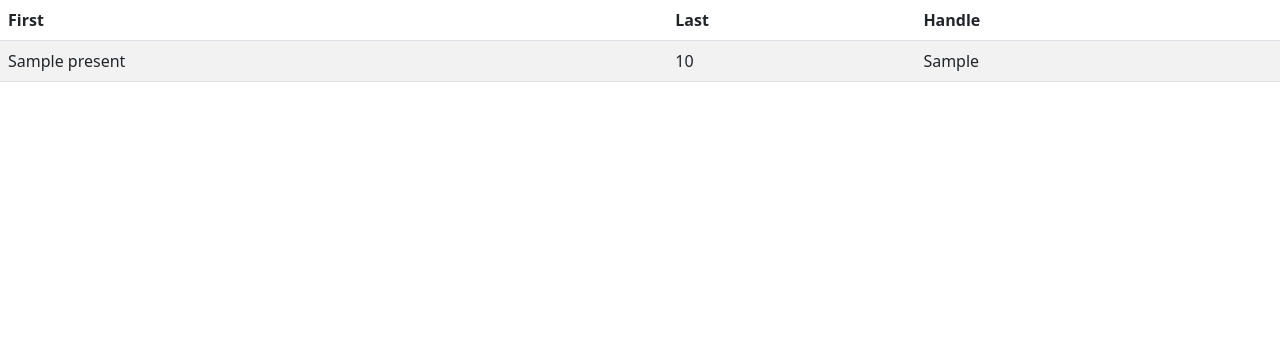
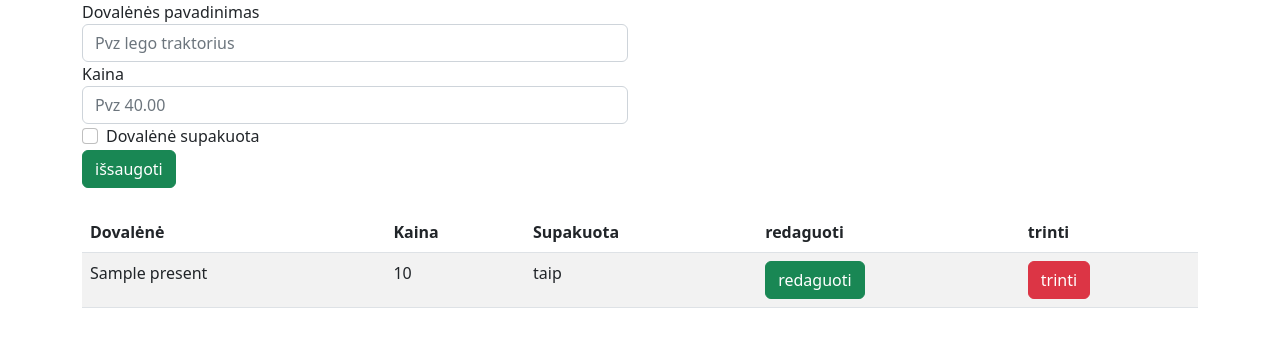
Before and after one commit to naglismoc/christmasPresents, a PHP site: page / in a window 1280 px wide. Shown: the part 56-403 px from the top of the page. Run offline with PHP 8.4, Linux system fonts and the light colour scheme; tables that the repository leaves empty or names only in its code hold one stand-in row (values such as "Sample post").

Commit message:
Started making input form

```diff
--- a/index.php
+++ b/index.php
@@ -13,26 +13,35 @@
     </header>
 
 
+    <div class="container">
+        <div class="row">
+            <div class="col-6 mb-4">
+                <form action="" method="post">
+                    <div class="form-group">
+                        <label>Dovalėnės pavadinimas</label>
+                        <input type="text" class="form-control" name="title" placeholder="Pvz lego traktorius">
+                    </div>
+                    <div class="form-group">
+                        <label>Kaina</label>
+                        <input type="number" class="form-control" name="price" placeholder="Pvz 40.00">
+                    </div>
 
-    <table class="table table-striped">
-        <thead>
-            <tr>
-            <th scope="col">First</th>
-            <th scope="col">Last</th>
-            <th scope="col">Handle</th>
-            </tr>
-        </thead>
-        <tbody>
-            <?php foreach ($presents as $present) { ?>
-            <tr>
-                <td><?=$present->presentTitle?></td>
-                <td><?=$present->price?></td>
-                <td><?=$present->wrapped?></td>
-            </tr>
-            <?php } ?>
-        </tbody>
-    </table>
+                    <div class="form-check">
+                        <input type="checkbox" class="form-check-input" name="isPacked" id="present">
+                        <label class="form-check-label" for="present">Dovalėnė supakuota</label>
+                    </div>
+                        <button class="btn btn-success" type="submit">išsaugoti</button>
+                </form>
+            </div>
+            <div class="col-6"></div>
 
+    </div>
+
+
+        <table class="table table-striped">
+            <?php include "./views/components/table.php";?>
+        </table>
+    </div>
 
 
 </body>
--- a/routes.php
+++ b/routes.php
@@ -5,7 +5,11 @@
 $presents = PresentController::index();
 
 
+if($_SERVER['REQUEST_METHOD'] == "POST"){
 
+    print_r($_POST);
+    die;
+}
 
 
 
--- /dev/null
+++ b/views/components/table.php
@@ -0,0 +1,20 @@
+<thead>
+    <tr>
+    <th scope="col">Dovalėnė</th>
+    <th scope="col">Kaina</th>
+    <th scope="col">Supakuota</th>
+    <th scope="col">redaguoti</th>
+    <th scope="col">trinti</th>
+    </tr>
+</thead>
+<tbody>
+    <?php foreach ($presents as $present) { ?>
+    <tr>
+        <td><?=$present->presentTitle?></td>
+        <td><?=$present->price?></td>
+        <td><?=   ($present->wrapped) ? "taip" : "ne"    ?></td>
+        <td><button class="btn btn-success" type="submit">redaguoti</button></td>
+        <td><button class="btn btn-danger" type="submit">trinti</button></td>
+    </tr>
+    <?php } ?>
+</tbody>
```
